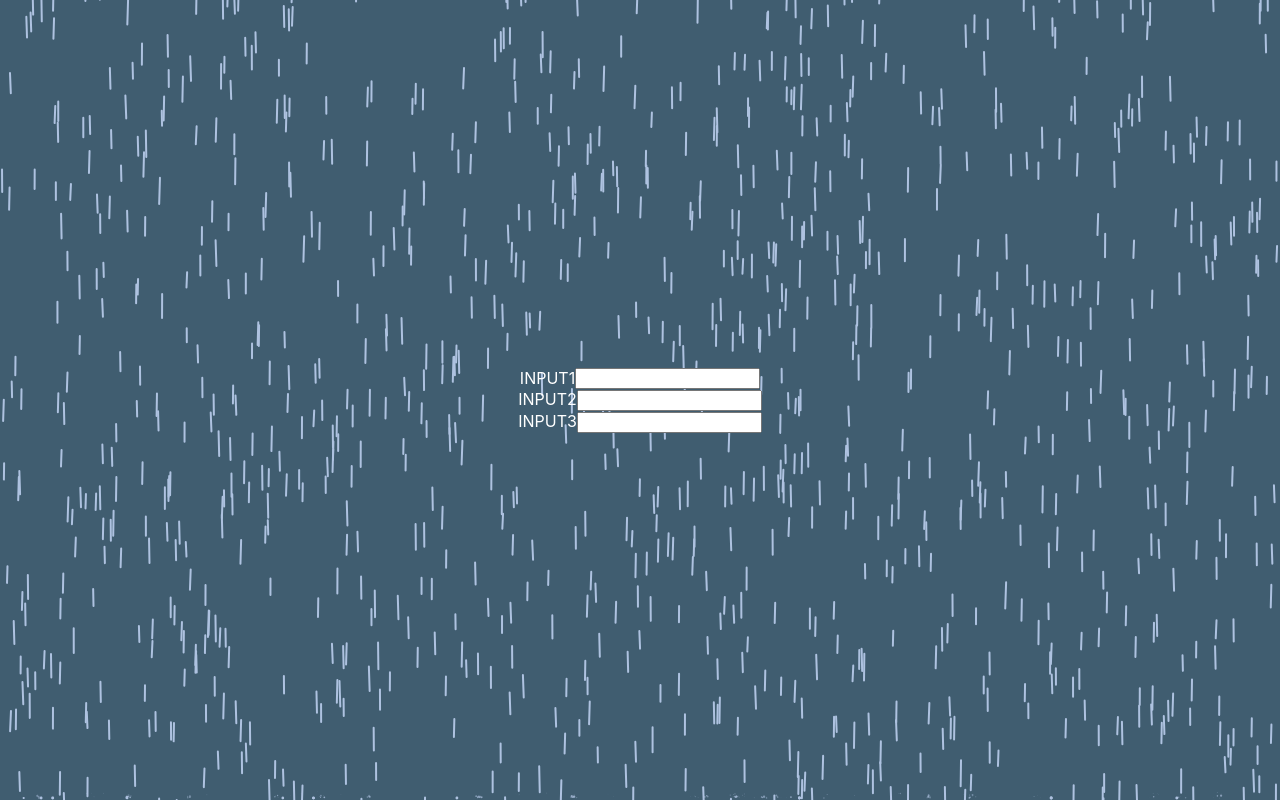
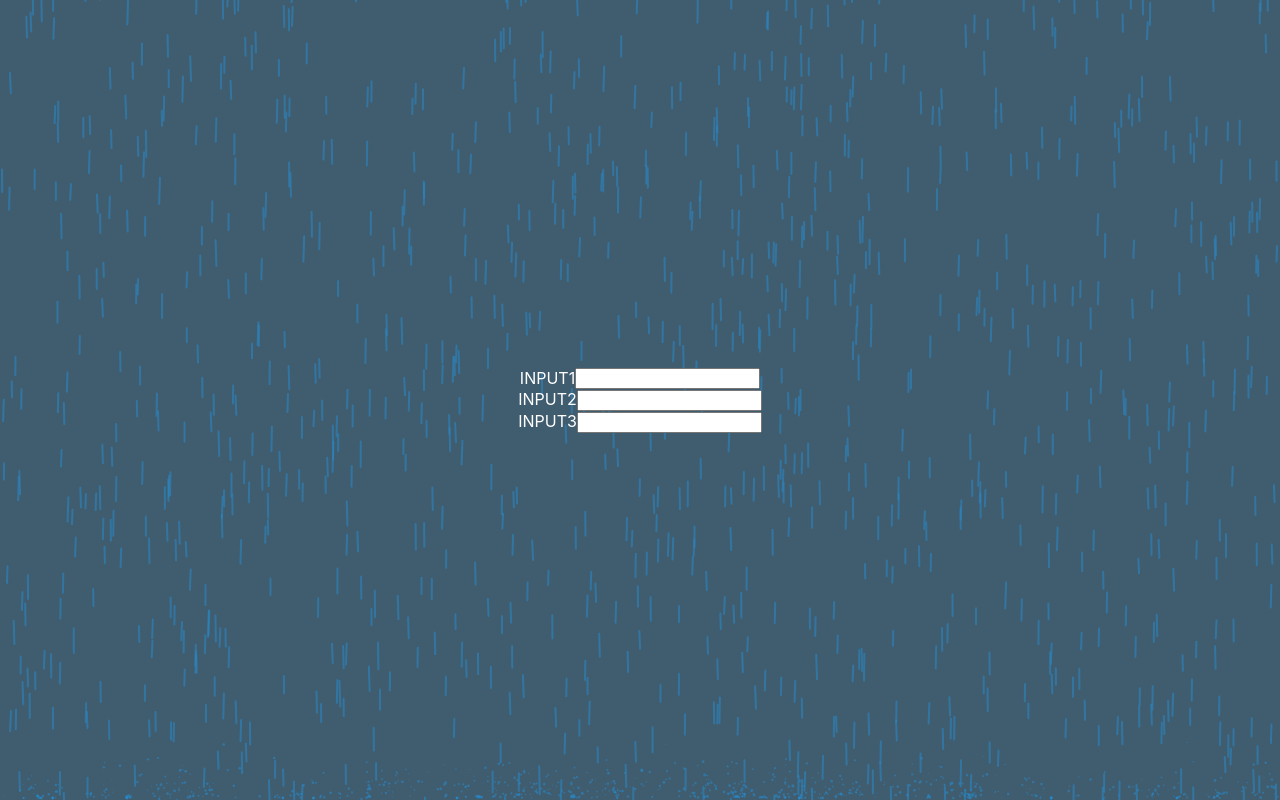
Before and after one commit to Jay2theWhy/rainmaker-react, a React (Create React App) app: page / in a window 1280 px wide. Built offline with nearby package versions, Linux system fonts and the light colour scheme.

Commit message:
add custom droplet style

```diff
--- a/src/components/RainEffect.css
+++ b/src/components/RainEffect.css
@@ -1,7 +1,7 @@
 body {
     margin: 0;
     overflow: hidden;
-    /* background: #405d70; */
+    background: #405d70;
 }
 
 canvas {
--- a/src/components/RainEffect.tsx
+++ b/src/components/RainEffect.tsx
@@ -10,6 +10,7 @@ interface Props {
     jitterX?: number
     dropletLength?: number
     dropletWidth?: number
+    dropletStyle?: string
     wind?: number
     bgStyle?: string
     noBackground?: boolean
@@ -23,8 +24,9 @@ export const RainEffect: React.FC<Props> = ({
     jitterX = 0.1,
     dropletLength = 3,
     dropletWidth = 2,
+    dropletStyle = 'rgba(43, 133, 194, 0.6)',
     wind = 0,
-    bgStyle = '#405d70',
+    bgStyle = 'rgb(64, 93, 112)',
     noBackground = false,
     ...restProps
 }) => {
@@ -36,6 +38,7 @@ export const RainEffect: React.FC<Props> = ({
         jitterX,
         dropletLength,
         dropletWidth,
+        dropletStyle,
         wind,
         bgStyle,
         noBackground,
@@ -48,6 +51,7 @@ export const RainEffect: React.FC<Props> = ({
         jitterX,
         dropletLength,
         dropletWidth,
+        dropletStyle,
         wind,
         bgStyle,
         noBackground,
--- a/src/components/RainState.ts
+++ b/src/components/RainState.ts
@@ -5,6 +5,7 @@ export interface RainEffectState {
     height: number
     droplets: DropletState[],
     splashes: SplashState[],
+    dropletStyle: string,
     bgStyle: string,
     noBackground: boolean,
 }
@@ -36,6 +37,7 @@ export function createRainState(options: Options): RainEffectState {
         height,
         droplets: createDroplets(width, height, options.count, options.fallSpeed, options.jitterX, options.dropletLength, options.wind),
         splashes: [],
+        dropletStyle: options.dropletStyle,
         bgStyle: options.bgStyle,
         noBackground: options.noBackground
     }
--- a/src/components/drawRainEffect.ts
+++ b/src/components/drawRainEffect.ts
@@ -6,6 +6,7 @@ export type DrawState = {
     splashes: SplashState[]
     width: number
     height: number
+    dropletStyle: string
     noBackground: boolean
     bgStyle: string
 }
@@ -16,6 +17,7 @@ export function drawRainEffect({
     splashes,
     width,
     height,
+    dropletStyle,
     noBackground,
     bgStyle,
 }: DrawState) {
@@ -76,13 +78,14 @@ export function drawRainEffect({
         const s = splashes[i];
         context.beginPath();
         context.arc(s.x, s.y, s.radius, 0, Math.PI * 2);
-        context.fillStyle = `rgba(174,194,224,${s.alpha})`;
+        // context.fillStyle = `rgba(174,194,224,${s.alpha})`;
+        context.fillStyle = dropletStyle;
         context.fill();
         context.closePath();
         s.x += s.vx;
         s.y += s.vy;
-        s.radius -= 0.3;
-        s.alpha -= 0.2;
+        s.radius -= 0.005;
+        s.alpha -= 0.05;
 
         if (s.alpha <= 0 || s.radius <= 0) {
             splashes.splice(i, 1);
--- a/src/components/useRainEffect.ts
+++ b/src/components/useRainEffect.ts
@@ -9,6 +9,7 @@ export interface Options {
     jitterX: number
     dropletLength: number
     dropletWidth: number
+    dropletStyle: string
     wind: number
     bgStyle: string
     noBackground: boolean
@@ -26,6 +27,7 @@ export function useRainEffect(
         jitterX: options.jitterX,
         dropletLength: options.dropletLength,
         dropletWidth: options.dropletWidth,
+        dropletStyle: options.dropletStyle,
         wind: options.wind,
         bgStyle: options.bgStyle,
         noBackground: options.noBackground,
@@ -41,7 +43,7 @@ export function useRainEffect(
         canvas.height = initialState.height;
 
         const setCanvasStyles = () => {
-            context.strokeStyle = "rgba(174,194,224,1)";
+            context.strokeStyle = options.dropletStyle;
             context.lineWidth = options.dropletWidth;
             context.lineCap = "round";
         }
```
